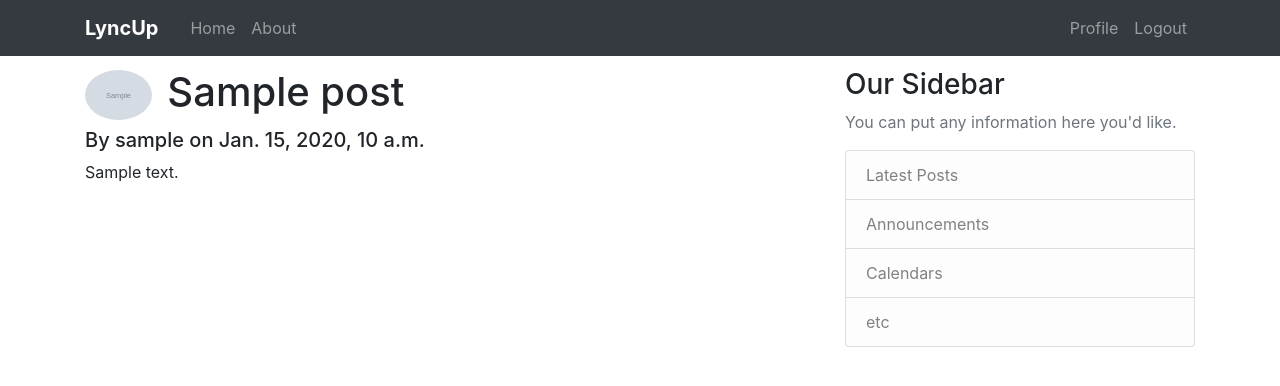
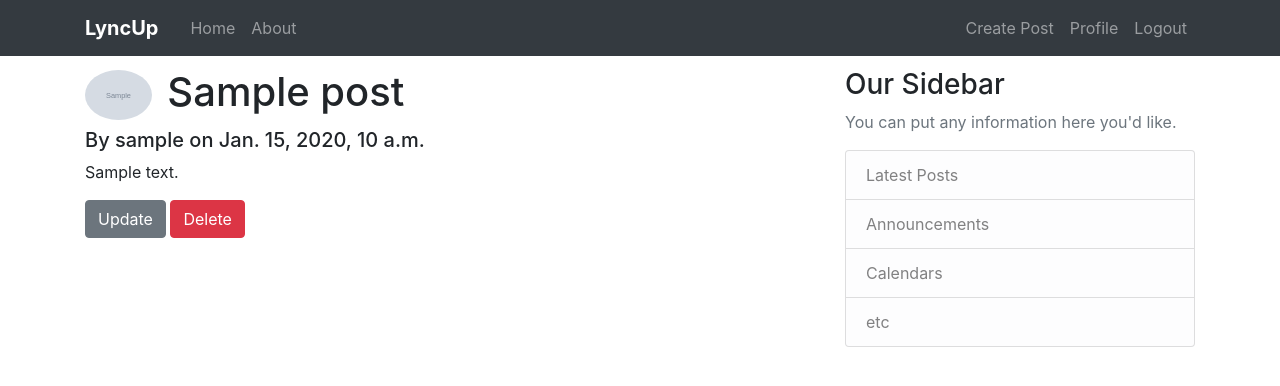
Before and after one commit to CSC307-W2020-Team6/307-Sec01-Team6, a Django app: page /post/1/ in a window 1280 px wide. Shown: the top 386 px of the page. Run offline with Django 3.2, Linux system fonts and the light colour scheme; a user stored in the database is signed in; tables that the repository leaves empty hold one stand-in row (values such as "Sample post"); grey boxes marked "Sample" are stand-in pictures; some libraries are stand-ins or nearby versions.

Commit message:
pages link to each other

```diff
--- a/LyncUp/templates/LyncUp/base.html
+++ b/LyncUp/templates/LyncUp/base.html
@@ -37,11 +37,12 @@
         <!-- Navbar Right Side -->
         <div class="navbar-nav">
             {% if user.is_authenticated %}
+                <a class="nav-item nav-link" href="{% url 'post-create' %}">Create Post</a>
                 <a class="nav-item nav-link" href={% url 'profile' %}>Profile</a>
                 <a class="nav-item nav-link" href={% url 'logout' %}>Logout</a>
             {% else %}
-          <a class="nav-item nav-link" href={% url 'login' %}>Login</a>
-          <a class="nav-item nav-link" href={% url 'register' %}>Register</a>
+                <a class="nav-item nav-link" href={% url 'login' %}>Login</a>
+                <a class="nav-item nav-link" href={% url 'register' %}>Register</a>
             {% endif %}
       </div>
       </div>
--- a/LyncUp/templates/LyncUp/post_detail.html
+++ b/LyncUp/templates/LyncUp/post_detail.html
@@ -4,6 +4,9 @@
     <h5>By {{ object.author }} on {{ object.date_posted }}</h5>
     <p>{{ object.content }}</p>
     {% if object.author == user %}
-
+        <div>
+            <a class="btn btn-secondary" href="{% url 'post-update' object.id %}">Update</a>
+            <a class="btn btn-danger" href="{% url 'post-delete' object.id %}">Delete</a>
+        </div>
     {% endif %}
 {% endblock content %}
```
Also changed, not shown: 1 other file.
